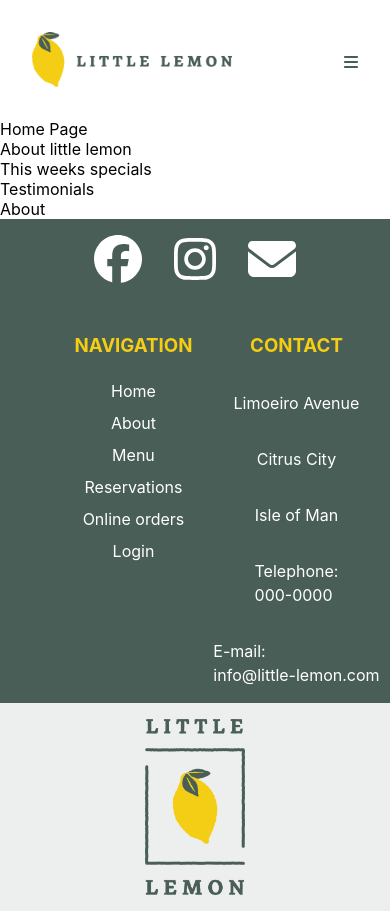
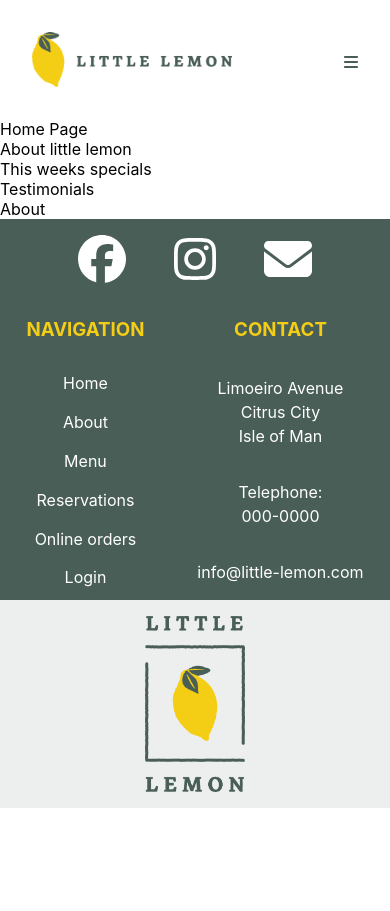
Before and after one commit to claceotto/little-lemon, a React (Create React App) app: page / in a window 390 px wide. After the commit the page ends 844 px from the top, so only its background shows below. Built offline with nearby package versions, Linux system fonts and the light colour scheme.

Commit message:
mobile footer responsive

```diff
--- a/src/App.css
+++ b/src/App.css
@@ -193,6 +193,7 @@ footer h3 {
   padding: 1rem 2rem;
   background-color: #495E57;
   width: 100%;
+  line-height: 1.5rem;
 }
 
 footer a {
@@ -207,7 +208,6 @@ footer a:hover {
 
 footer p {
   color: #FFFFFF;
-  line-height: 1.5rem;
 }
 
 .footer-contact {
@@ -217,6 +217,7 @@ footer p {
   padding-top: 1rem;
   background-color: #495E57;
   width: 100%;
+  line-height: 1.5rem;
 
 }
 
@@ -247,32 +248,36 @@ footer p {
     color: #FFFFFF;
     width: 100%;
     justify-content: center;
+    grid-gap: 1rem;
   }
 
   .footer-links {
     grid-area: naviation;
-    display: flex;
-    flex-direction: column;
-    padding: 1rem 2rem;
+    display: grid;
     background-color: #495E57;
-    width: 100%;
+    justify-items: center;
+    padding: 0;
 
-    align-items: center;
   }
 
   .footer-contact {
     grid-area: contact;
-    display: flex;
-    flex-direction: column;
+    display: grid;
     padding-top: 1rem;
     background-color: #495E57;
     width: 100%;
-    align-items: center;
+    justify-items: center;
+    padding: 0;
+  }
+
+  .footer-contact > p {
+    text-align: center;
   }
 
   .footer-icon {
     margin: 1rem;
   }
+
 }
 
 
--- a/src/Components/Footer.js
+++ b/src/Components/Footer.js
@@ -30,19 +30,21 @@ function Footer() {
       </div>
       <div className="footer-contact">
         <h3>Contact</h3>
-        <p>Limoeiro Avenue</p>
-        <p>Citrus City</p>
-        <p>Isle of Man</p>
+        <p>
+          Limoeiro Avenue
+          <br />
+          Citrus City
+          <br />
+          Isle of Man
+        </p>
+
         <p>
           Telephone:
           <br />
           000-0000
         </p>
-        <p>
-          E-mail:
-          <br />
-          info@little-lemon.com
-        </p>
+
+        <p>info@little-lemon.com</p>
       </div>
       <div className="footer-social">
         <FontAwesomeIcon className="footer-icon" icon={faFacebook} />
```
